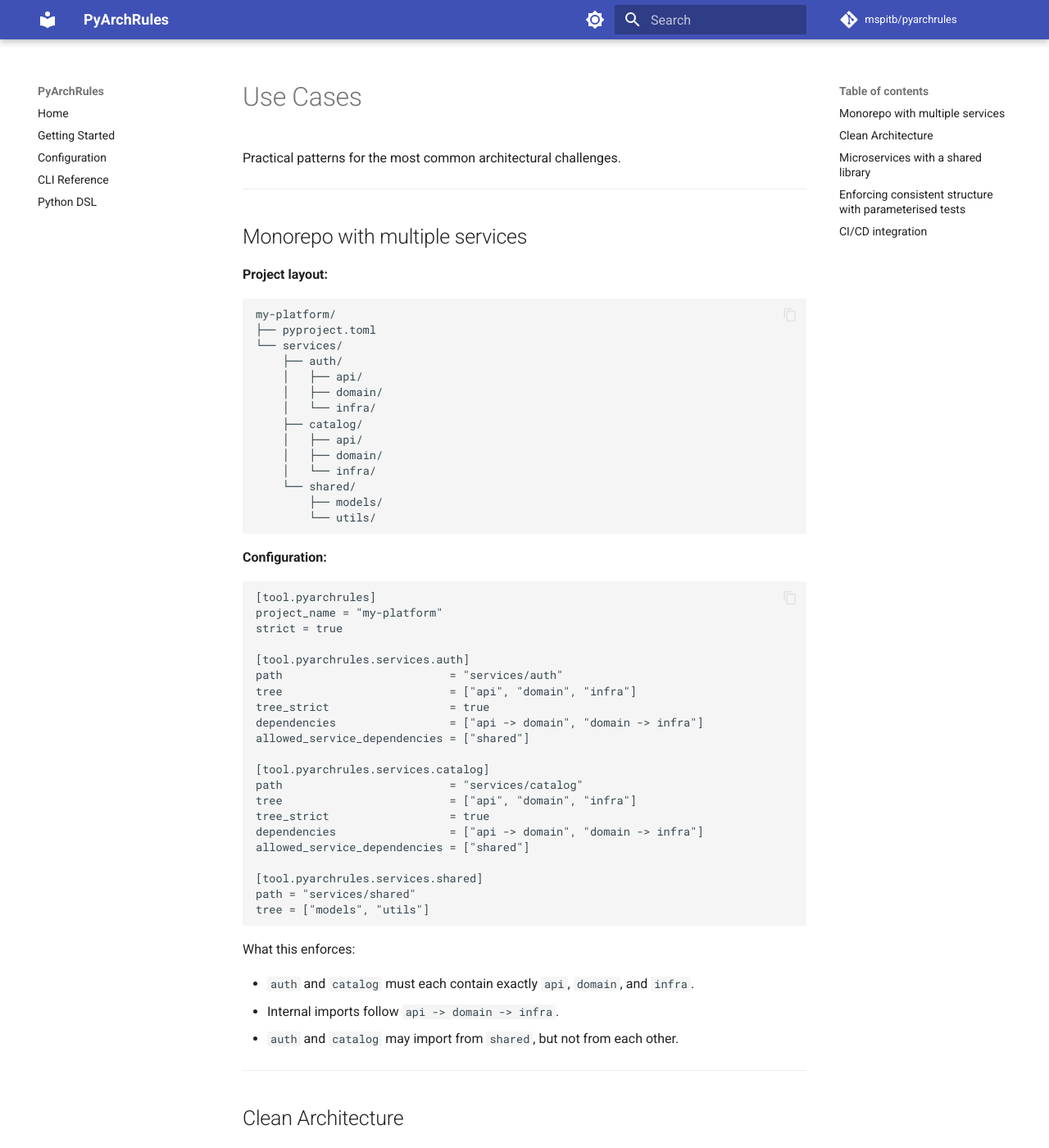
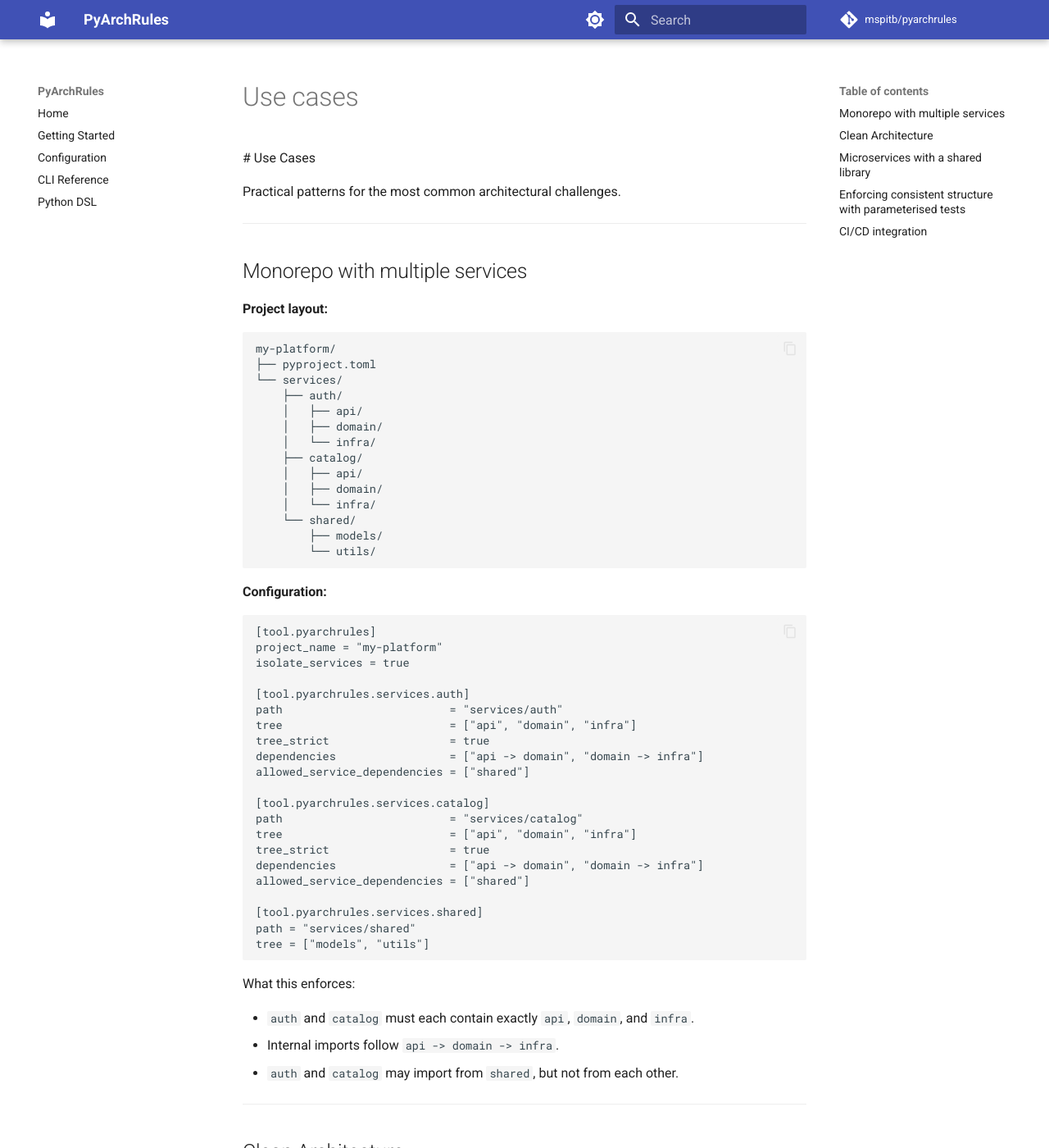
Before and after one commit to mspitb/pyarchrules, an MkDocs documentation site: the page built from docs/docs/use-cases.md, in a window 1280 px wide and 1400 px high. Shown: the whole window at 82% size. Built offline with MkDocs 1.6.1 and Material for MkDocs 9.7.7, drawn with Linux system fonts in a browser that asks for light colours; comment, search, counter and statistics services are not loaded; some of the changed text lies outside the part shown.

Commit message:
Code review improvements with Copilot

````diff
--- a/docs/docs/use-cases.md
+++ b/docs/docs/use-cases.md
@@ -1,4 +1,4 @@
-# Use Cases
+﻿# Use Cases
 
 Practical patterns for the most common architectural challenges.
 
@@ -30,7 +30,7 @@
 ```toml
 [tool.pyarchrules]
 project_name = "my-platform"
-strict = true
+isolate_services = true
 
 [tool.pyarchrules.services.auth]
 path                         = "services/auth"
@@ -108,7 +108,7 @@
 ```toml
 [tool.pyarchrules]
 project_name = "platform"
-strict = true
+isolate_services = true
 
 [tool.pyarchrules.services.shared]
 path = "shared"
--- a/src/pyarchrules/__init__.py
+++ b/src/pyarchrules/__init__.py
@@ -7,7 +7,7 @@
 from pyarchrules.pyarchrules import PyArchRules
 
 logger.remove()
-logger.add(sys.stderr, format="{message}", level="INFO", colorize=True)
+logger.add(sys.stderr, format="{message}\n", level="INFO", colorize=True)
 
 __all__ = [
     "PyArchRules",
````
